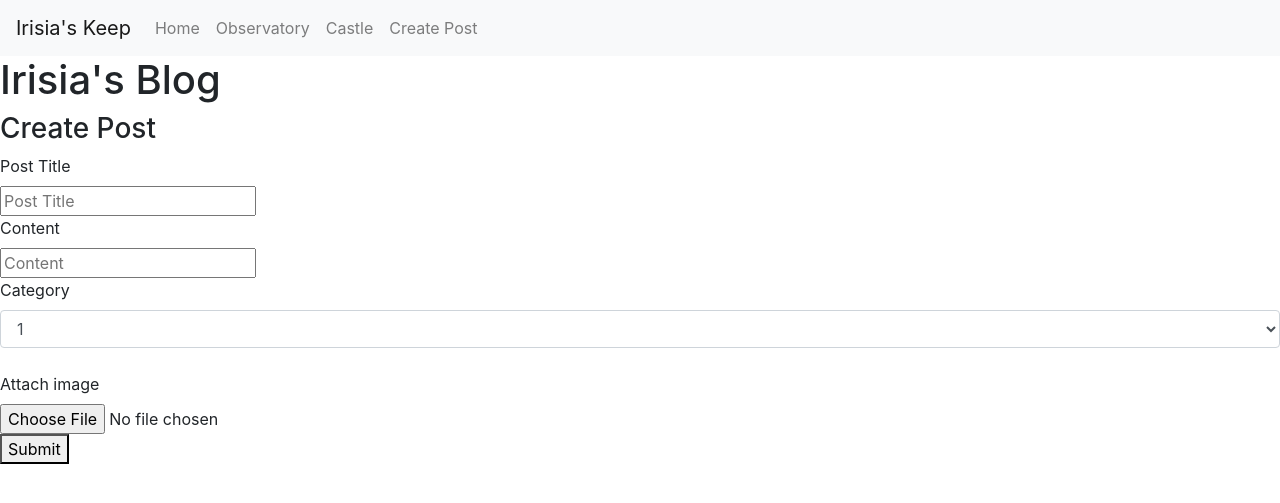
After one commit to Jy-re/IrisiaKeep, a Python web app: template blog/templates/create_post.html in a window 1280 px wide. The commit adds this page. Shown: the top 503 px of the page. Run offline with Jinja, Linux system fonts and the light colour scheme; the template is opened without the code that fills it, so the values that code supplies are empty.

Commit message:
added templates

```diff
--- /dev/null
+++ b/blog/templates/create_post.html
@@ -0,0 +1,34 @@
+{% extends "master.html" %}
+
+{% block title %}
+  Create Post
+{% endblock %}
+
+{% block content %}
+  <h1>Irisia's Blog</h1>
+
+  <h3>Create Post</h3>
+
+  <form>
+    <label>Post Title</label>
+    <br>
+    <input type="text" placeholder="Post Title">
+    <br>
+    <label>Content</label>
+    <br>
+    <input type="text" placeholder="Content">
+    <br>
+    <label>Category</label>
+    <br>
+    <select class="form-control" id="exampleFormControlSelect1">
+        <option>1</option>
+        <option>2</option>
+    </select>
+    <br>
+    <label for="exampleFormControlFile1">Attach image</label>
+    <br>
+    <input type="file" class="form-control-file" id="exampleFormControlFile1">
+    <button type="button">Submit</button>
+  </form>
+
+{% endblock %}
--- a/blog/templates/master.html
+++ b/blog/templates/master.html
@@ -0,0 +1,14 @@
+<!DOCTYPE html>
+<html>
+<head>
+  <title>{% block title %}{% endblock %}</title>
+  <link rel="stylesheet" href="https://cdn.jsdelivr.net/npm/bootstrap@4.0.0/dist/css/bootstrap.min.css" integrity="sha384-Gn5384xqQ1aoWXA+058RXPxPg6fy4IWvTNh0E263XmFcJlSAwiGgFAW/dAiS6JXm" crossorigin="anonymous">
+</head>
+<body>
+{% include 'nav.html' %}
+
+{% block content %}
+{% endblock %}
+
+</body>
+</html>
--- /dev/null
+++ b/blog/templates/nav.html
@@ -0,0 +1,14 @@
+<nav class="navbar navbar-expand-lg navbar-light bg-light">
+    <a class="navbar-brand" href="#">Irisia's Keep</a>
+    <button class="navbar-toggler" type="button" data-toggle="collapse" data-target="#navbarNavAltMarkup" aria-controls="navbarNavAltMarkup" aria-expanded="false" aria-label="Toggle navigation">
+        <span class="navbar-toggler-icon"></span>
+    </button>
+    <div class="collapse navbar-collapse" id="navbarNavAltMarkup">
+    <div class="navbar-nav">
+        <a class="nav-item nav-link" href="..">Home</span></a>
+        <a class="nav-item nav-link" href="#">Observatory</a>
+        <a class="nav-item nav-link" href="posts/">Castle</a>
+        <a class="nav-item nav-link" href="create-post/">Create Post</a>
+    </div>
+    </div>
+</nav>
--- a/blog/urls.py
+++ b/blog/urls.py
@@ -2,5 +2,7 @@ from django.urls import path
 from . import views
 
 urlpatterns = [
-    path('posts/', views.blog, name='blog'),
+    path('', views.home, name='home'),
+    path('posts/', views.post, name='blog'),
+    path('create-post/', views.create, name='create-post'),
 ]
```
Also changed, not shown: blog/templates/main.html (+13 -7 lines), blog/templates/posts.html (+13 -11 lines), blog/views.py (+9 -1 lines).
